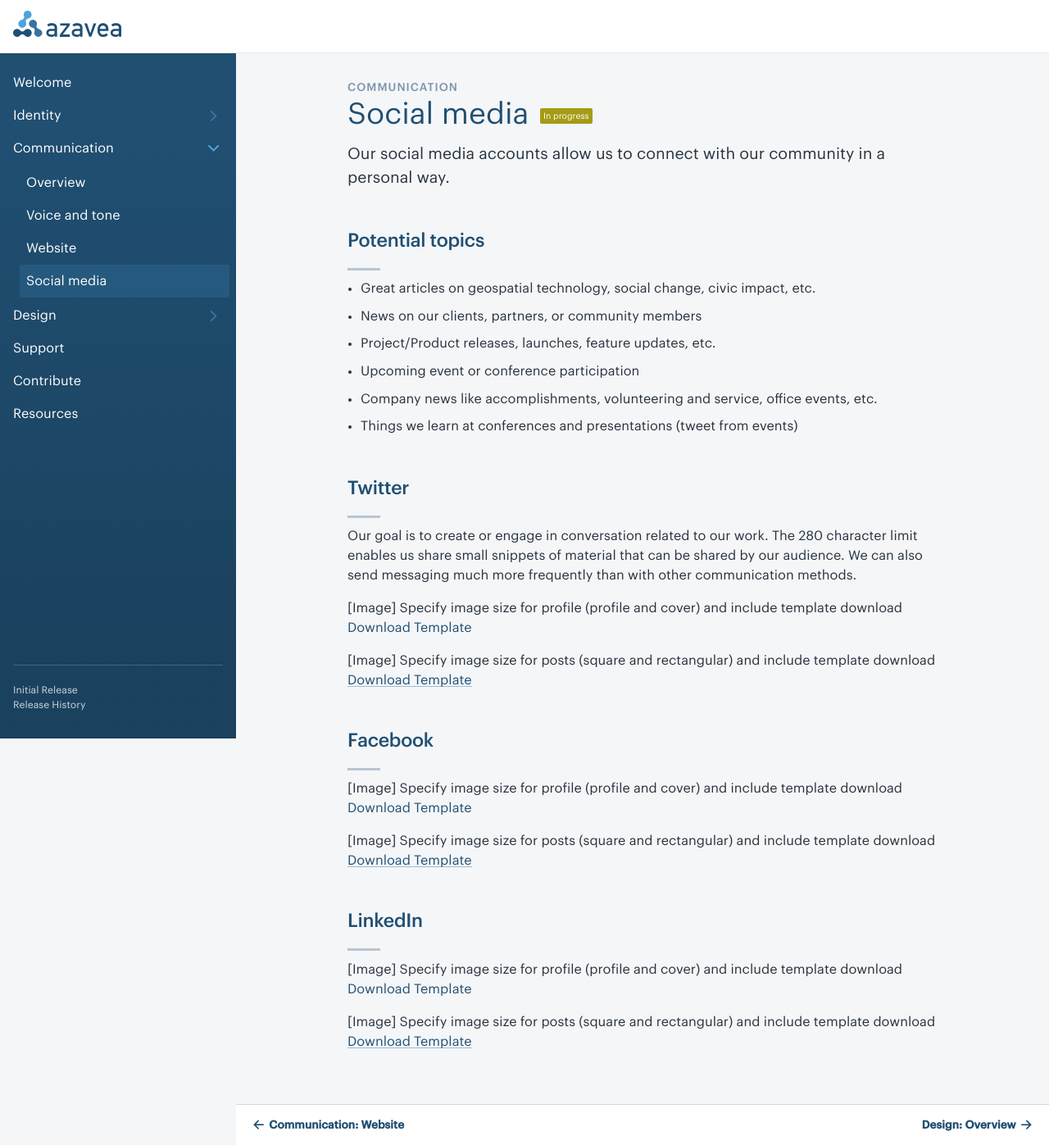
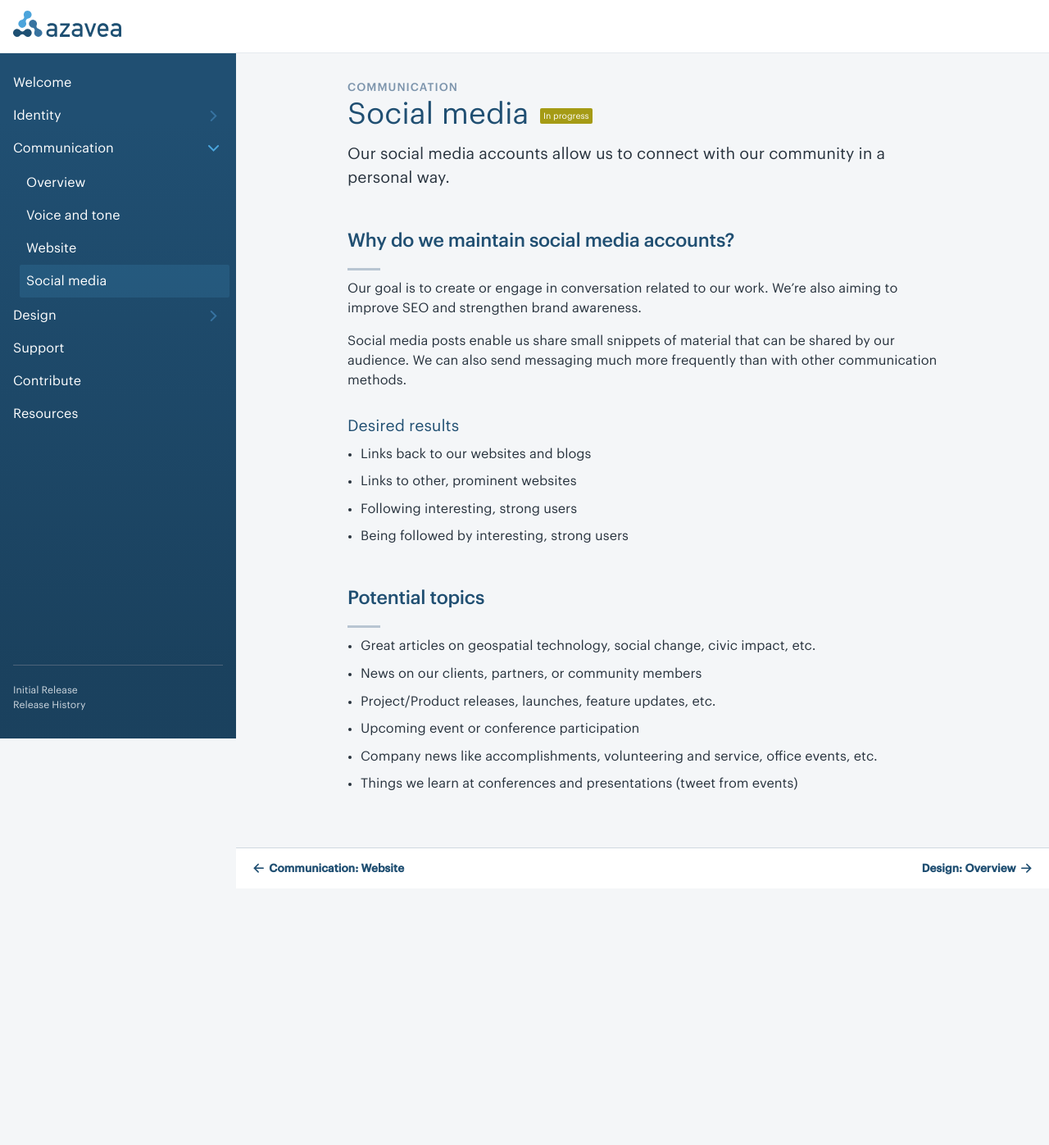
Before and after one commit to azavea/azavea-branding-guide, a Jekyll site: the page built from communication/04-social-media.md, in a window 1280 px wide. Shown: the whole page at 82% size. Built offline with Jekyll 4.4.1, drawn with Linux system fonts in a browser that asks for light colours; some web fonts are replaced; after the commit the page ends 1084 px from its top, so only the background shows below that.

Commit message:
Update copy on multiple pages

```diff
--- a/communication/04-social-media.md
+++ b/communication/04-social-media.md
@@ -8,6 +8,18 @@
 description: Our social media accounts allow us to connect with our community in a personal way.
 
 ---
+## Why do we maintain social media accounts?
+Our goal is to create or engage in conversation related to our work. We're also aiming to improve SEO and strengthen brand awareness.
+
+Social media posts enable us share small snippets of material that can be shared by our audience. We can also send messaging much more frequently than with other communication methods.
+
+### Desired results
+
+- Links back to our websites and blogs
+- Links to other, prominent websites
+- Following interesting, strong users
+- Being followed by interesting, strong users
+
 ## Potential topics
 
 - Great articles on geospatial technology, social change, civic impact, etc.
@@ -16,26 +28,3 @@
 - Upcoming event or conference participation
 - Company news like accomplishments, volunteering and service, office events, etc.
 - Things we learn at conferences and presentations (tweet from events)
-
-## Twitter
-Our goal is to create or engage in conversation related to our work. The 280 character limit enables us share small snippets of material that can be shared by our audience. We can also send messaging much more frequently than with other communication methods.
-
-[Image]
-Specify image size for profile (profile and cover) and include template download <a href="" download>Download Template</a>
-
-[Image]
-Specify image size for posts (square and rectangular) and include template download <a href="" download>Download Template</a>
-
-## Facebook
-[Image]
-Specify image size for profile (profile and cover) and include template download <a href="" download>Download Template</a>
-
-[Image]
-Specify image size for posts (square and rectangular) and include template download <a href="" download>Download Template</a>
-
-## LinkedIn
-[Image]
-Specify image size for profile (profile and cover) and include template download <a href="" download>Download Template</a>
-
-[Image]
-Specify image size for posts (square and rectangular) and include template download <a href="" download>Download Template</a>
```
Also changed, not shown: communication/02-voice-and-tone.md (+9 -4 lines), communication/03-website.md (+1 -8 lines), identity/02-company.md (+6 -0 lines).
